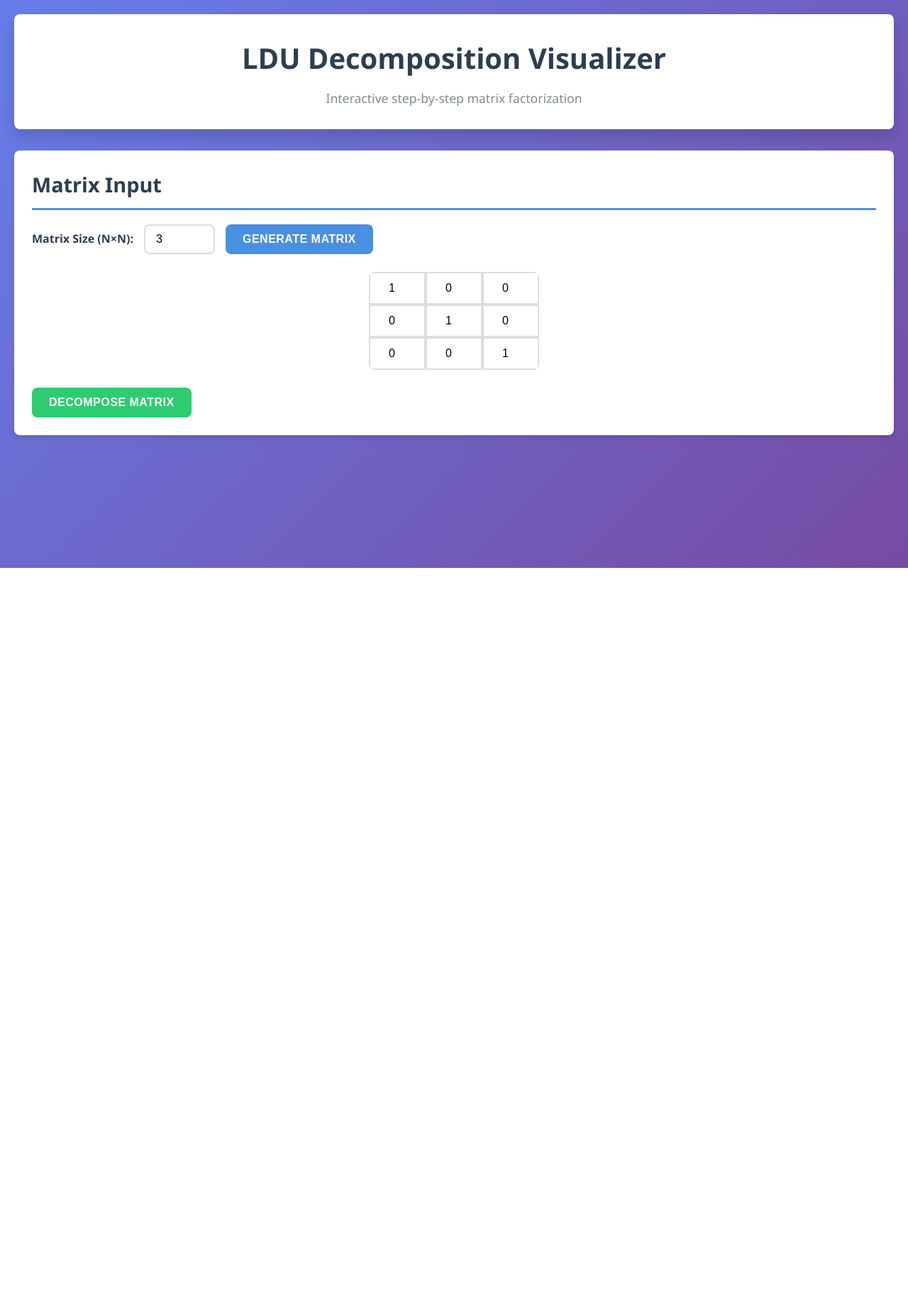
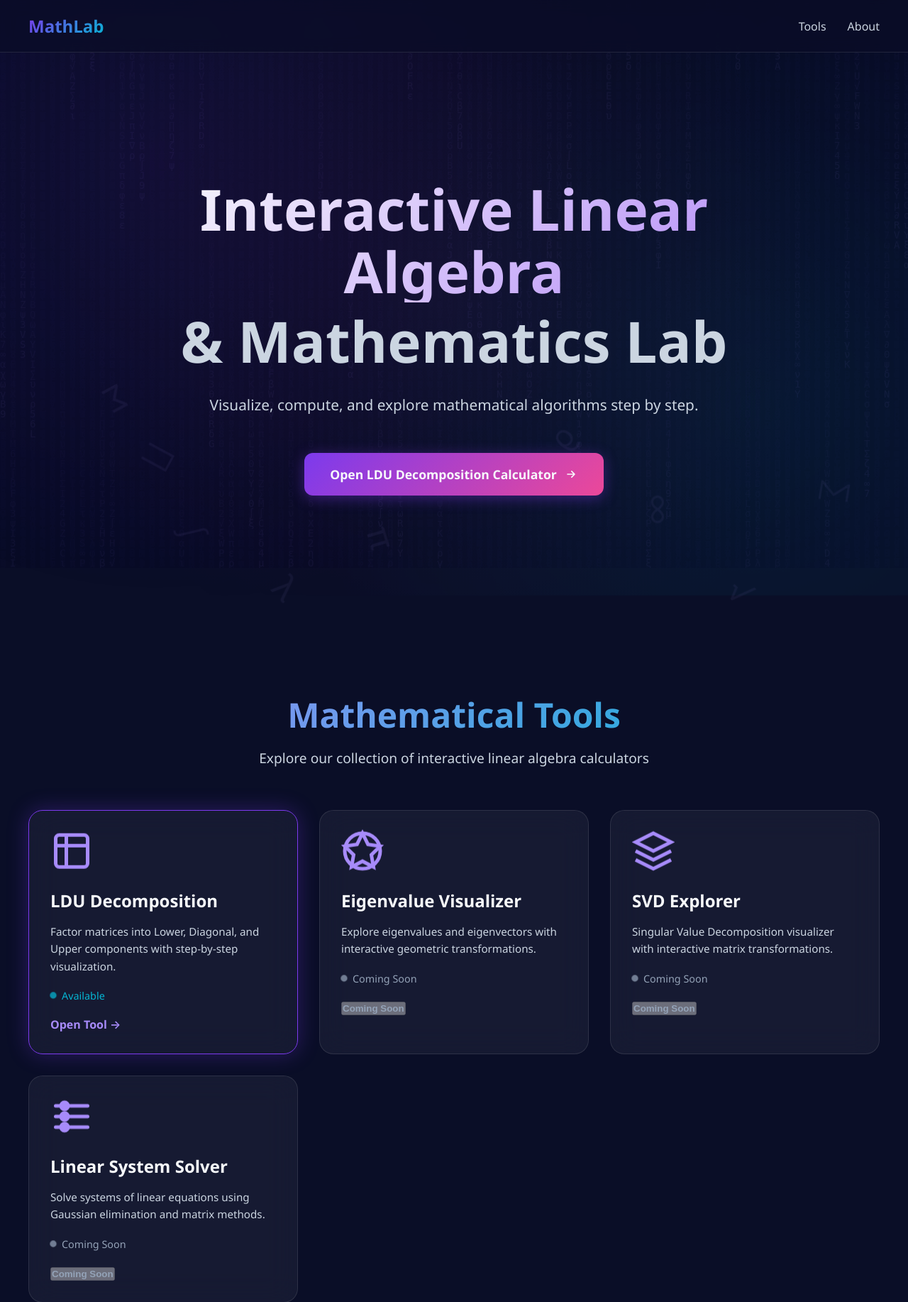
Before and after one commit to Iampranjaldubey/LDU-Factorization-Calculator, a Flask app: page / in a window 1280 px wide. Shown: the top 1834 px of the page at 71% size. Before the commit the page ends 800 px from the top, so only its background shows below. Run offline with Flask 3, Linux system fonts and the light colour scheme.

Commit message:
feat: integrate routing to calculator, and update project structure

```diff
--- a/app.py
+++ b/app.py
@@ -104,11 +104,13 @@ def ldu_decomposition(A):
 
     return L, D, U, steps
 
+@app.route('/')
+def landing():
+    return render_template('landing/index.html')
 
-@app.route('/')
-def index():
-    """Render the main page"""
-    return render_template('index.html')
+@app.route('/ldu')
+def ldu():
+    return render_template('ldu-calculator/index.html')
 
 
 @app.route('/decompose', methods=['POST'])
--- a/landing/index.html
+++ b/templates/landing/index.html
@@ -1,11 +1,12 @@
 <!DOCTYPE html>
 <html lang="en">
+
 <head>
     <meta charset="UTF-8">
     <meta name="viewport" content="width=device-width, initial-scale=1.0">
     <title>MathLab - Interactive Linear Algebra & Mathematics Lab</title>
-    <link rel="stylesheet" href="style.css">
-</head>
+    <link rel="stylesheet" href="{{ url_for('static', filename='landing/style.css') }}">
+
 <body>
     <!-- Animated Background -->
     <canvas id="matrixCanvas"></canvas>
@@ -34,9 +35,10 @@
                 </p>
                 <div class="hero-buttons">
                     <a href="/ldu" class="btn btn-primary btn-glow">
-                        <span>Open LDU Decomposition Tool</span>
+                        <span>Open LDU Decomposition Calculator</span>
                         <svg class="btn-arrow" viewBox="0 0 24 24" fill="none" stroke="currentColor">
-                            <path stroke-linecap="round" stroke-linejoin="round" stroke-width="2" d="M13 7l5 5m0 0l-5 5m5-5H6"/>
+                            <path stroke-linecap="round" stroke-linejoin="round" stroke-width="2"
+                                d="M13 7l5 5m0 0l-5 5m5-5H6" />
                         </svg>
                     </a>
                 </div>
@@ -69,9 +71,9 @@
                     <div class="card-content">
                         <div class="tool-icon">
                             <svg viewBox="0 0 24 24" fill="none" stroke="currentColor">
-                                <rect x="3" y="3" width="18" height="18" rx="2" stroke-width="2"/>
-                                <line x1="9" y1="3" x2="9" y2="21" stroke-width="2"/>
-                                <line x1="3" y1="9" x2="21" y2="9" stroke-width="2"/>
+                                <rect x="3" y="3" width="18" height="18" rx="2" stroke-width="2" />
+                                <line x1="9" y1="3" x2="9" y2="21" stroke-width="2" />
+                                <line x1="3" y1="9" x2="21" y2="9" stroke-width="2" />
                             </svg>
                         </div>
                         <h3 class="tool-title">LDU Decomposition</h3>
@@ -92,8 +94,10 @@
                     <div class="card-content">
                         <div class="tool-icon">
                             <svg viewBox="0 0 24 24" fill="none" stroke="currentColor">
-                                <circle cx="12" cy="12" r="10" stroke-width="2"/>
-                                <path d="M12 2L15.09 8.26L22 9.27L17 14.14L18.18 21.02L12 17.77L5.82 21.02L7 14.14L2 9.27L8.91 8.26L12 2Z" stroke-width="2"/>
+                                <circle cx="12" cy="12" r="10" stroke-width="2" />
+                                <path
+                                    d="M12 2L15.09 8.26L22 9.27L17 14.14L18.18 21.02L12 17.77L5.82 21.02L7 14.14L2 9.27L8.91 8.26L12 2Z"
+                                    stroke-width="2" />
                             </svg>
                         </div>
                         <h3 class="tool-title">Eigenvalue Visualizer</h3>
@@ -114,9 +118,9 @@
                     <div class="card-content">
                         <div class="tool-icon">
                             <svg viewBox="0 0 24 24" fill="none" stroke="currentColor">
-                                <polygon points="12 2 2 7 12 12 22 7 12 2" stroke-width="2"/>
-                                <polyline points="2 17 12 22 22 17" stroke-width="2"/>
-                                <polyline points="2 12 12 17 22 12" stroke-width="2"/>
+                                <polygon points="12 2 2 7 12 12 22 7 12 2" stroke-width="2" />
+                                <polyline points="2 17 12 22 22 17" stroke-width="2" />
+                                <polyline points="2 12 12 17 22 12" stroke-width="2" />
                             </svg>
                         </div>
                         <h3 class="tool-title">SVD Explorer</h3>
@@ -137,10 +141,10 @@
                     <div class="card-content">
                         <div class="tool-icon">
                             <svg viewBox="0 0 24 24" fill="none" stroke="currentColor">
-                                <path d="M3 12h18M3 6h18M3 18h18" stroke-width="2" stroke-linecap="round"/>
-                                <circle cx="8" cy="12" r="2" fill="currentColor"/>
-                                <circle cx="8" cy="6" r="2" fill="currentColor"/>
-                                <circle cx="8" cy="18" r="2" fill="currentColor"/>
+                                <path d="M3 12h18M3 6h18M3 18h18" stroke-width="2" stroke-linecap="round" />
+                                <circle cx="8" cy="12" r="2" fill="currentColor" />
+                                <circle cx="8" cy="6" r="2" fill="currentColor" />
+                                <circle cx="8" cy="18" r="2" fill="currentColor" />
                             </svg>
                         </div>
                         <h3 class="tool-title">Linear System Solver</h3>
@@ -193,6 +197,7 @@
         </footer>
     </div>
 
-    <script src="script.js"></script>
+    <script src="{{ url_for('static', filename='landing/script.js') }}"></script>
 </body>
+
 </html>
--- a/templates/index.html
+++ b/templates/ldu-calculator/index.html
@@ -1,11 +1,13 @@
 <!DOCTYPE html>
 <html lang="en">
+
 <head>
     <meta charset="UTF-8">
     <meta name="viewport" content="width=device-width, initial-scale=1.0">
     <title>LDU Decomposition Visualizer</title>
-    <link rel="stylesheet" href="{{ url_for('static', filename='style.css') }}">
+    <link rel="stylesheet" href="{{ url_for('static', filename='ldu-calculator/style.css') }}">
 </head>
+
 <body>
     <div class="container">
         <header class="header">
@@ -96,6 +98,7 @@
         </main>
     </div>
 
-    <script src="{{ url_for('static', filename='script.js') }}"></script>
+    <script src="{{ url_for('static', filename='ldu-calculator/script.js') }}"></script>
 </body>
+
 </html>
```
Also changed, not shown: landing/README.md (deleted), static/landing/script.js (renamed from landing/script.js), static/landing/style.css (renamed from landing/style.css), static/ldu-calculator/script.js (renamed from static/script.js), static/ldu-calculator/style.css (renamed from static/style.css).
